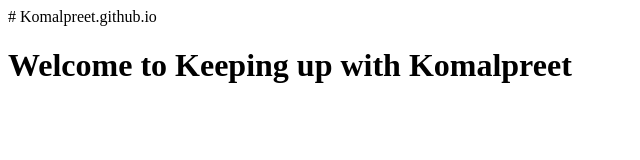
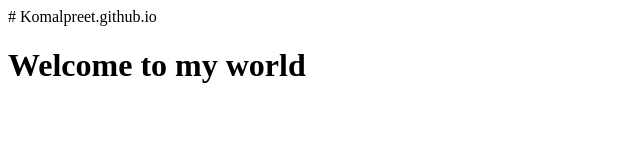
Before and after one commit to Komalpreet/Komalpreet.github.io, a plain HTML site: page index.html in a window 1280 px wide. Shown: the whole page, without its empty margins (0-640 px from the left). Drawn offline with Linux system fonts and the light colour scheme.

Commit message:
Update index.html

```diff
--- a/index.html
+++ b/index.html
@@ -1,3 +1,3 @@
 # Komalpreet.github.io
 
-<h1> Welcome to Keeping up with Komalpreet </h1>
+<h1> Welcome to my world </h1>
```
